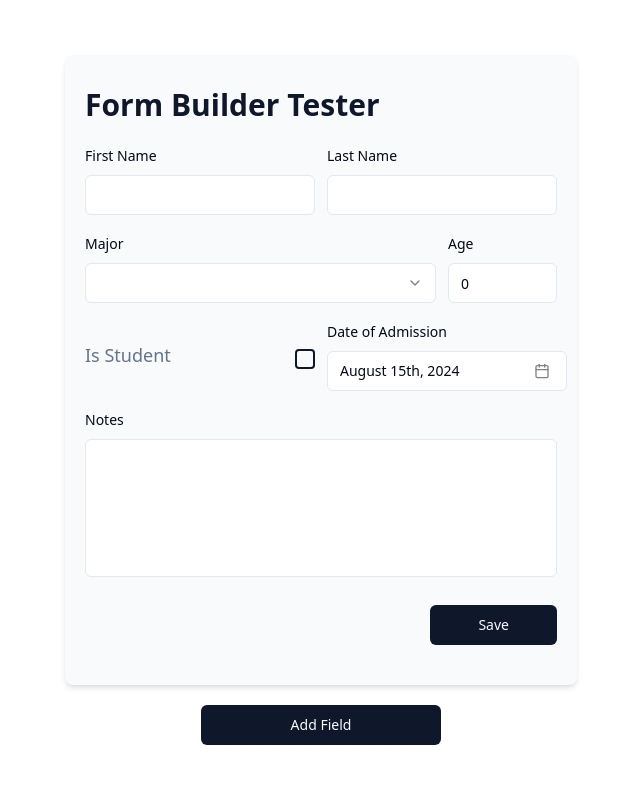
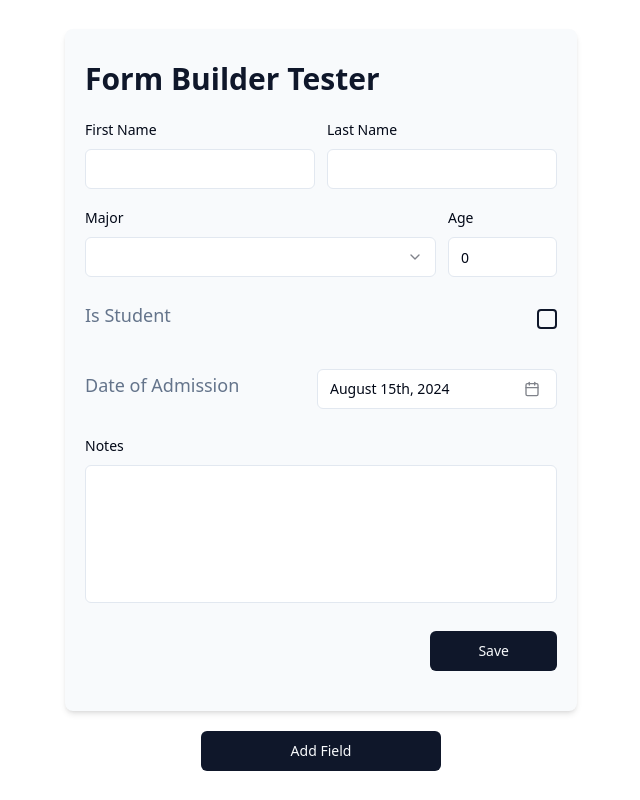
Before and after one commit to seifmegahed/form-generator, a Next.js app in the folder apps/example/: page / in a window 1280 px wide. Shown: the whole page, without its empty margins (319-959 px from the left). Built offline with nearby package versions, Linux system fonts and the light colour scheme.

Commit message:
datepicker styling fixes

```diff
--- a/apps/example/src/app/page.tsx
+++ b/apps/example/src/app/page.tsx
@@ -54,7 +54,7 @@ const formFields = [
   {
     name: "isStudent",
     label: "Is Student",
-    className: "md:col-span-2",
+    className: "md:col-span-4",
     type: FieldType.Checkbox,
     default: false,
     schema: z.boolean(),
@@ -62,7 +62,7 @@ const formFields = [
   {
     name: "date-of-admission",
     label: "Date of Admission",
-    className: "md:col-span-2",
+    className: "md:col-span-4",
     type: FieldType.DatePicker,
     default: new Date(),
     schema: z.date(),
--- a/apps/example/src/components/form-builder-tester/index.tsx
+++ b/apps/example/src/components/form-builder-tester/index.tsx
@@ -15,7 +15,7 @@ function FormTester({ formFields }: { formFields: FieldDataType[] }) {
     [formFields],
   );
 
-  const schema = z.object(formData.schema);
+  const schema = useMemo(() => z.object(formData.schema), [formData]);
 
   type schemaDataType = z.infer<typeof schema>;
 
--- a/apps/example/src/components/form-generator/field-selector.tsx
+++ b/apps/example/src/components/form-generator/field-selector.tsx
@@ -32,7 +32,7 @@ import { Textarea } from "@/components/ui/textarea";
 import type { TextareaProps } from "@/components/ui/textarea";
 //split//checkbox
 import { Checkbox } from "@/components/ui/checkbox";
-import { FormItem } from "@/components/ui/form";
+import { FormItem, FormMessage } from "@/components/ui/form";
 //split//date-picker
 import DatePicker from "./date-picker";
 
@@ -130,14 +130,24 @@ function FieldSelector<T extends FieldDataType>({
             onCheckedChange={field.onChange}
             className="size-5 border-2"
           />
+          <FormMessage />
         </FormItem>
       );
     //split//date-picker
     case FieldType.DatePicker:
       return (
-        <FieldWrapper className={fieldData.className} label={fieldData.label}>
+        <FormItem
+          className={cn(
+            "flex items-center justify-between py-4",
+            fieldData.className,
+          )}
+        >
+          <span className="text-lg text-muted-foreground">
+            {fieldData.label}
+          </span>
           <DatePicker date={field.value as Date} onChange={field.onChange} />
-        </FieldWrapper>
+          <FormMessage />
+        </FormItem>
       );
     //split//body
     default:
```
Also changed, not shown: 1 other file (tests, documents, lock files or other folders).
